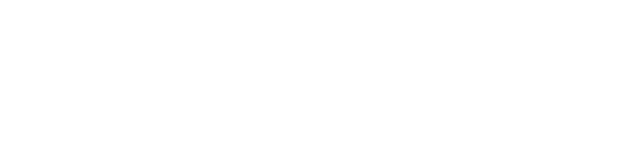
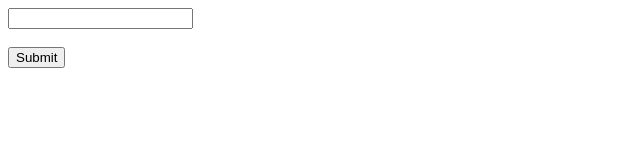
Before and after one commit to nwhacks2021agjp/AskQ, a website: page views/layoutattender.html in a window 1280 px wide. Shown: the whole page, without its empty margins (0-640 px from the left). Drawn offline with Linux system fonts and the light colour scheme.

Commit message:
start of an html page for messages

```diff
--- a/views/layoutattender.html
+++ b/views/layoutattender.html
@@ -5,6 +5,9 @@
     <title>Title</title>
 </head>
 <body>
-
+<form action="placeholder for link">
+    <input type="text" id="message" name ="message"><br><br>
+    <input type="submit" value="Submit">
+</form>
 </body>
 </html>
```
